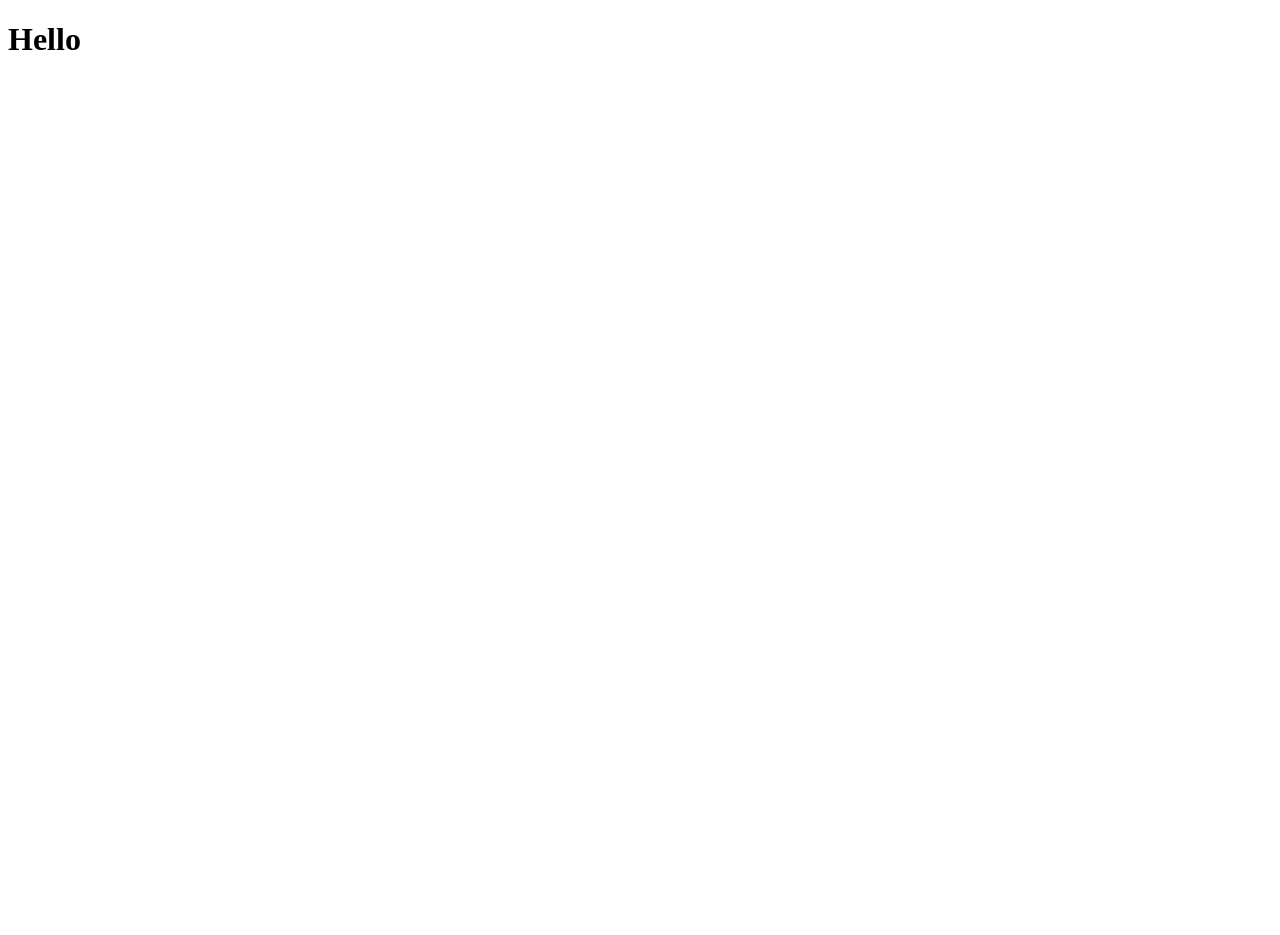
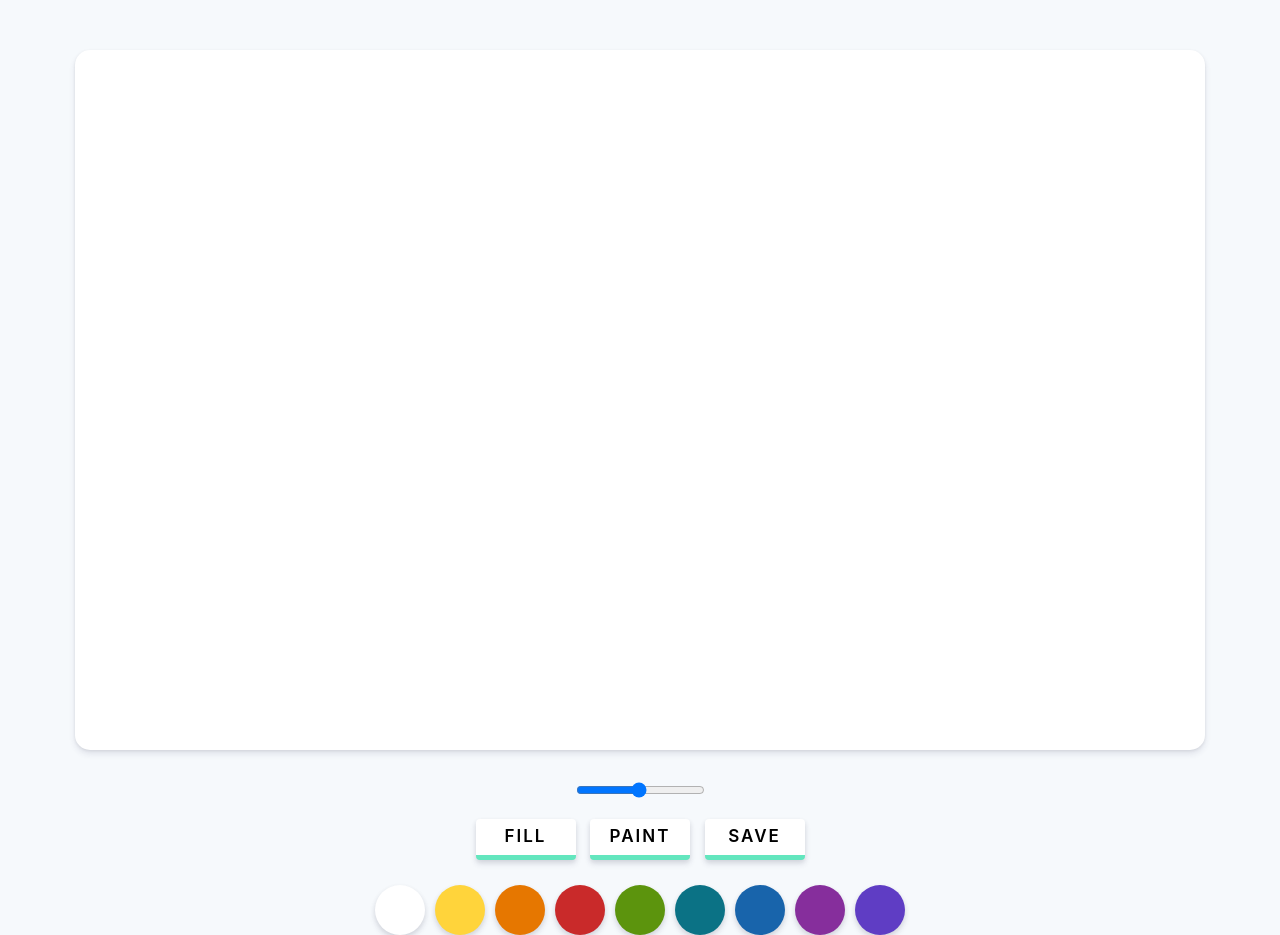
Before and after one commit to catball9603/paint-vanillaJS, a plain HTML site: page index.html in a window 1280 px wide. Before the commit the page ends 800 px from the top, so only its background shows below. Drawn offline with Linux system fonts and the light colour scheme.

Commit message:
html / css 완성

```diff
--- /dev/null
+++ b/css/reset.css
@@ -0,0 +1,50 @@
+html, body, div, span, applet, object, iframe,
+h1, h2, h3, h4, h5, h6, p, blockquote, pre,
+a, abbr, acronym, address, big, cite, code,
+del, dfn, em, img, ins, kbd, q, s, samp,
+small, strike, strong, sub, sup, tt, var,
+b, u, i, center,
+dl, dt, dd, ol, ul, li,
+fieldset, form, label, legend,
+table, caption, tbody, tfoot, thead, tr, th, td,
+article, aside, canvas, details, embed,
+figure, figcaption, footer, header, hgroup,
+menu, nav, output, ruby, section, summary,
+time, mark, audio, video {
+  margin: 0;
+  padding: 0;
+  border: 0;
+  box-sizing: border-box;
+  font-size: 100%;
+  font: inherit;
+  vertical-align: baseline;
+}
+
+/* HTML5 display-role reset for older browsers */
+article, aside, details, figcaption, figure,
+footer, header, hgroup, menu, nav, section {
+  display: block;
+}
+
+body {
+  line-height: 1.5;
+}
+
+ol, ul {
+  list-style: none;
+}
+
+blockquote, q {
+  quotes: none;
+}
+
+blockquote:before, blockquote:after,
+q:before, q:after {
+  content: '';
+  content: none;
+}
+
+table {
+  border-collapse: collapse;
+  border-spacing: 0;
+}
--- a/css/style.css
+++ b/css/style.css
@@ -0,0 +1,69 @@
+@import "reset.css";
+
+body {
+  background: #f6f9fc;
+  font-family: -apple-system, BlinkMacSystemFont, 'Segoe UI', Roboto, Oxygen, Ubuntu, Cantarell, 'Open Sans', 'Helvetica Neue', sans-serif;
+  display: flex;
+  flex-direction: column;
+  align-items: center;
+}
+
+.canvas {
+  margin-top: 50px;
+  width: 1130px;
+  height: 700px;
+  background: #fff;
+  border-radius: 15px;
+  box-shadow: 0 4px 6px rgba(50, 50, 93, 0.11), 0 1px 3px rgba(0, 0, 0, 0.08);
+  ;
+}
+
+.controler {
+  margin: 30px 0 15px 0;
+  transition: all 0.5s ease;
+}
+
+.controler .range {
+  margin-bottom: 15px;
+  text-align: center;
+}
+
+.controler button {
+  all: unset;
+  cursor: pointer;
+  background-color: #fff;
+  padding: 5px 0;
+  width: 100px;
+  text-align: center;
+  border-radius: 4px;
+  box-shadow: 0 4px 6px rgba(50, 50, 93, 0.11), 0 2px 5px rgba(0, 0, 0, 0.08);
+  border-bottom: 5px solid #63e6be;
+  font-weight: 600;
+  letter-spacing: 2px;
+  font-size: 17px;
+  margin: 0 5px;
+  margin-bottom: 10px;
+}
+
+.controler button:hover {
+  border-bottom: 5px solid #12b886;
+}
+
+.controler button:active {
+  transform: scale(0.97);
+}
+
+.color_pallet {
+  display: flex;
+}
+
+.color_pallet .color {
+  width: 50px;
+  height: 50px;
+  border-radius: 50%;
+  box-shadow: 0 4px 6px rgba(50, 50, 93, 0.11), 0 2px 5px rgba(0, 0, 0, 0.08);
+}
+
+.color_pallet .color:not(:last-child) {
+  margin-right: 10px;
+}
--- a/index.html
+++ b/index.html
@@ -1,14 +1,36 @@
 <!DOCTYPE html>
 <html lang="en">
+
 <head>
   <meta charset="UTF-8" />
   <meta name="viewport" content="width=device-width, initial-scale=1.0" />
   <link rel="stylesheet" href="css/style.css" />
-		<title>Document</title>
+  <title>Canvas</title>
 </head>
+
 <body>
-		<h1>Hello</h1>
-
+  <canvas id="jsCanvas" class="canvas"></canvas>
+  <div class="controler">
+    <div class="range">
+      <input type="range" id="jsRanges" min="0.1" max="5" value="2.5" step="0.1" />
+    </div>
+    <button id="jsMode">FILL</button>
+    <button id="jsSave">PAINT</button>
+    <button id="jsPaint">SAVE</button>
+  </div>
+  <div id="jsColors" class="color_pallet">
+    <div class="" style="background-color:#2c2c2c"></div>
+    <div class="color" style="background-color:#fff"></div>
+    <div class="color" style="background-color:#ffd43b"></div>
+    <div class="color" style="background-color:#e67700"></div>
+    <div class="color" style="background-color:#c92a2a"></div>
+    <div class="color" style="background-color:#5c940d"></div>
+    <div class="color" style="background-color:#0b7285"></div>
+    <div class="color" style="background-color:#1864ab"></div>
+    <div class="color" style="background-color:#862e9c"></div>
+    <div class="color" style="background-color:#5f3dc4"></div>
+  </div>
   <script src="js/App.js"></script>
 </body>
+
 </html>
--- a/js/App.js
+++ b/js/App.js
@@ -0,0 +1,22 @@
+const clockContainer = document.querySelector('.js-clock');
+const clockTitle = clockContainer.querySelector('h1');
+
+function getTime() {
+  const date = new Date();
+  const mimutes = date.getMinutes();
+  const hours = date.getHours();
+
+  const seconds = date.getSeconds();
+
+  clockTitle.innerText = `${hours < 10 ? `0${hours}` : hours}:${mimutes < 10 ? `0${mimutes}` : mimutes}:${
+    seconds < 10 ? `0${seconds}` : seconds
+  }`;
+}
+
+//정의 된 함수를 실행
+function init() {
+  getTime(); //시간을 먼저 받고
+  setInterval(getTime, 1000); // 1초 단위로 update되게 해준다.
+}
+
+init();
```
Lines whose indentation alone changed are shown as unchanged.
